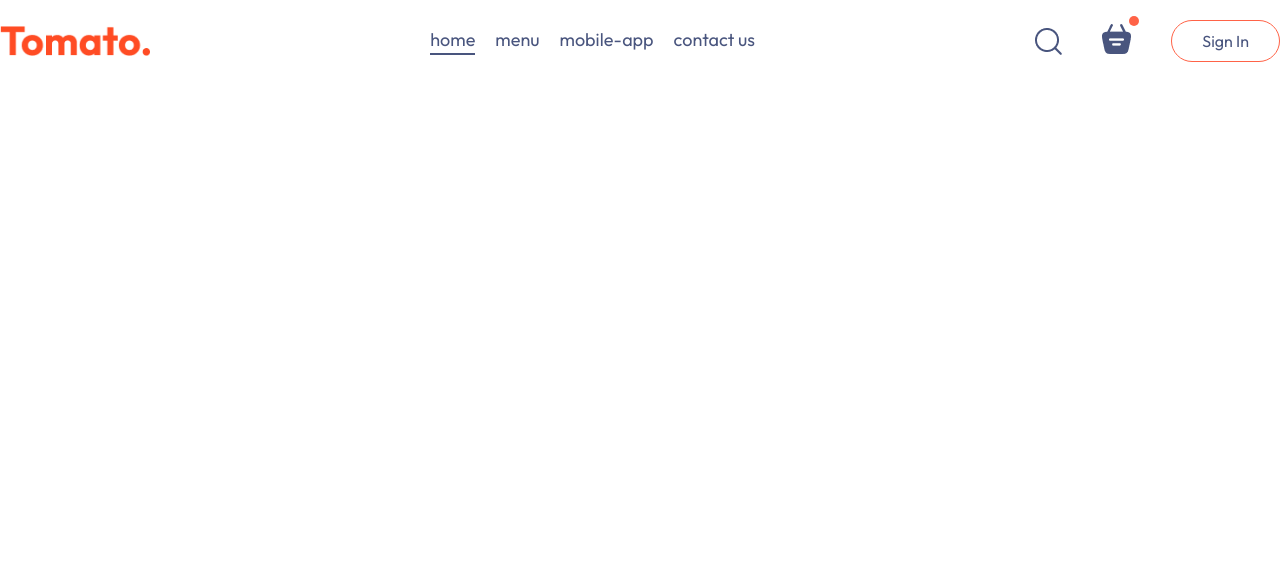
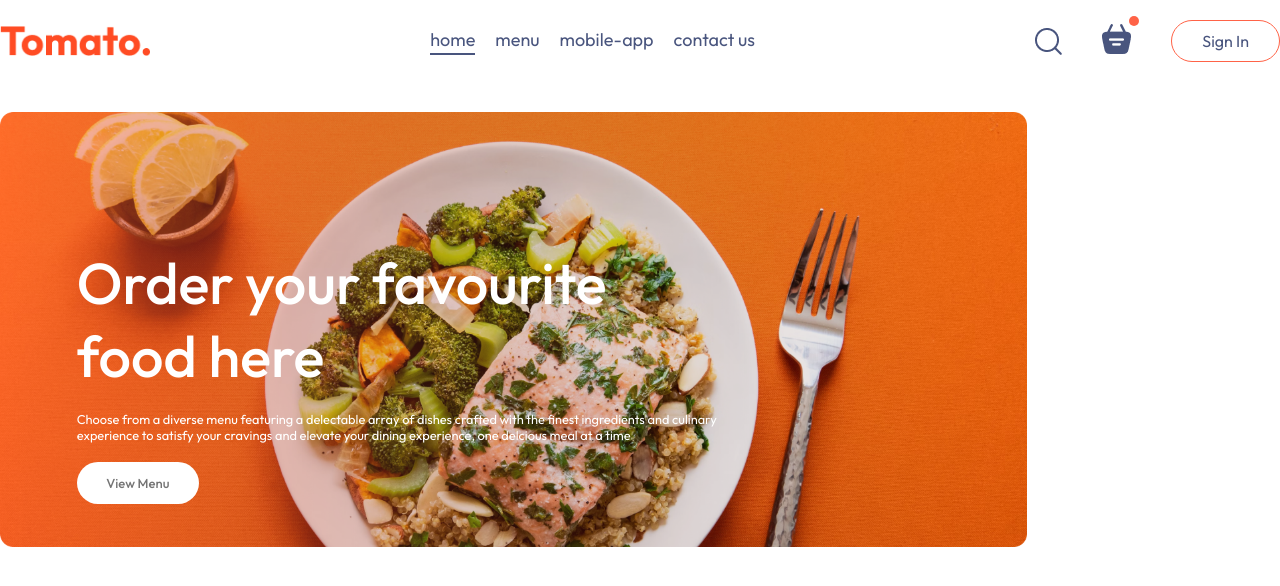
Before and after one commit to Debby-arch/food-delivery, a React (Vite) app: page / in a window 1280 px wide. Shown: the top 586 px of the page. Built offline with nearby package versions, Linux system fonts and the light colour scheme.

Commit message:
folder name error fixed

```diff
--- a/src/App.jsx
+++ b/src/App.jsx
@@ -1,18 +1,19 @@
 import React from 'react';
 import Navbar from './components/navbar/Navbar';
 import { Route, Routes } from 'react-router-dom';
-import home from './pages/home/home';
-import cart from './pages/cart/cart';
-import placeorder from './pages/placeorder/placeorder';
+import Home from './pages/home/Home';
+import Placeorder from './pages/placeorder/Placeorder';
+import Cart from './pages/cart/Cart';
+
 
 const App = () => {
   return (
     <div className='app'>
       <Navbar/>
       <Routes>
-        <Route path='/' element={<home/>}/>
-        <Route path='/cart' element={<cart/>}/>
-        <Route path='/order' element={<placeorder/>}/>
+        <Route path='/' element={<Home/>}/>
+        <Route path='/cart' element={<Cart/>}/>
+        <Route path='/order' element={<Placeorder/>}/>
       </Routes>
     </div>
   )
--- a/src/components/exploremenu/exploremenu.jsx
+++ b/src/components/exploremenu/exploremenu.jsx
@@ -1,8 +1,8 @@
 import React from 'react'
-import './exploremenu.css'
+import './ExploreMenu.css'
 import { menu_list } from '../../assets/assets'
 
-const exploremenu = () => {
+const ExploreMenu = () => {
   return (
     <div className='exploremenu' id='explore-menu'>
       <h1>Explore our menu</h1>
@@ -21,4 +21,4 @@ const exploremenu = () => {
   )
 }
 
-export default exploremenu
+export default ExploreMenu
--- a/src/components/header/header.jsx
+++ b/src/components/header/header.jsx
@@ -1,7 +1,7 @@
 import React from 'react'
-import './header.css'
+import './Header.css'
 
-const header = () => {
+const Header = () => {
   return (
     <div className='header'>
       <div className="header-contents">
@@ -13,4 +13,4 @@ const header = () => {
   )
 }
 
-export default header
+export default Header
--- a/src/components/navbar/Navbar.jsx
+++ b/src/components/navbar/Navbar.jsx
@@ -1,5 +1,5 @@
 import React, { useState } from 'react'
-import './navbar.css'
+import './Navbar.css'
 import {assets} from '../../assets/assets'
 
 
--- a/src/pages/cart/cart.jsx
+++ b/src/pages/cart/cart.jsx
@@ -1,6 +1,7 @@
 import React from 'react'
-import './cart.css'
-const cart = () => {
+import './Cart.css'
+
+const Cart = () => {
   return (
     <div>
 
@@ -8,4 +9,4 @@ const cart = () => {
   )
 }
 
-export default cart
+export default Cart
--- a/src/pages/home/home.jsx
+++ b/src/pages/home/home.jsx
@@ -1,13 +1,13 @@
 import React from 'react'
-import './home.css'
-import header from '../../components/header/header'
+import './Home.css'
+import Header from '../../components/header/Header'
 
-const home = () => {
+const Home = () => {
   return (
     <div>
-      <header/>
+      <Header />
     </div>
   )
 }
 
-export default home
+export default Home
--- a/src/pages/placeorder/placeorder.jsx
+++ b/src/pages/placeorder/placeorder.jsx
@@ -1,6 +1,6 @@
 import React from 'react'
-import './placeorder.css'
-const placeorder = () => {
+import './Placeorder.css'
+const Placeorder = () => {
   return (
     <div>
 
@@ -8,4 +8,4 @@ const placeorder = () => {
   )
 }
 
-export default placeorder
+export default Placeorder
```
